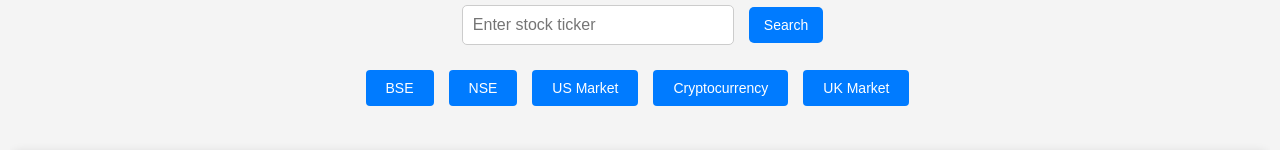
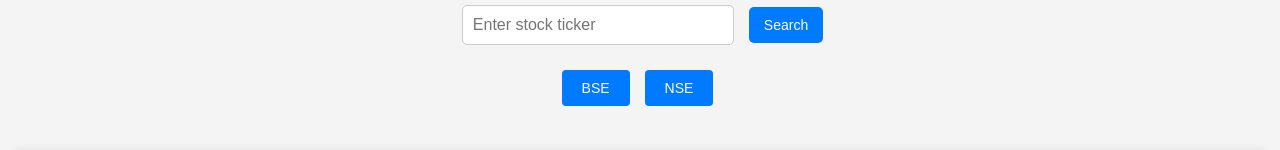
Before and after one commit to its-sanskriti/stock, a React (Create React App) app: page / in a window 1280 px wide. Shown: the part 183-333 px from the top of the page. Built offline with nearby package versions, Linux system fonts and the light colour scheme; no server answers.

Commit message:
Update StockList.jsx

```diff
--- a/src/components/StockList.jsx
+++ b/src/components/StockList.jsx
@@ -52,11 +52,6 @@
       <div className="exchange-buttons">
         <button onClick={() => setExchange("BSE")}>BSE</button>
         <button onClick={() => setExchange("NSE")}>NSE</button>
-        <button onClick={() => setExchange("US")}>US Market</button>
-        <button onClick={() => setExchange("Cryptocurrency")}>
-          Cryptocurrency
-        </button>
-        <button onClick={() => setExchange("UK")}>UK Market</button>
       </div>
 
       {isLoading ? (
```
